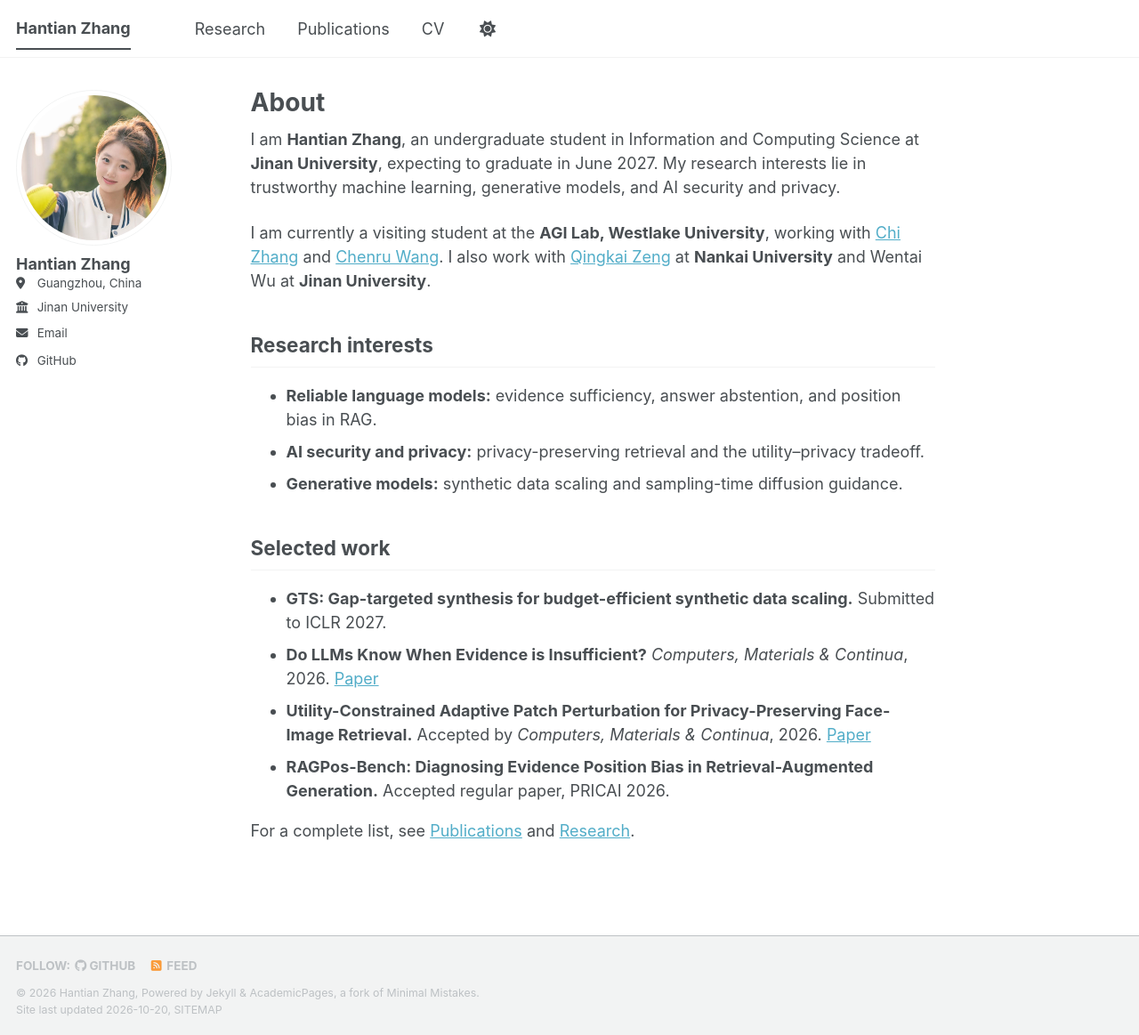
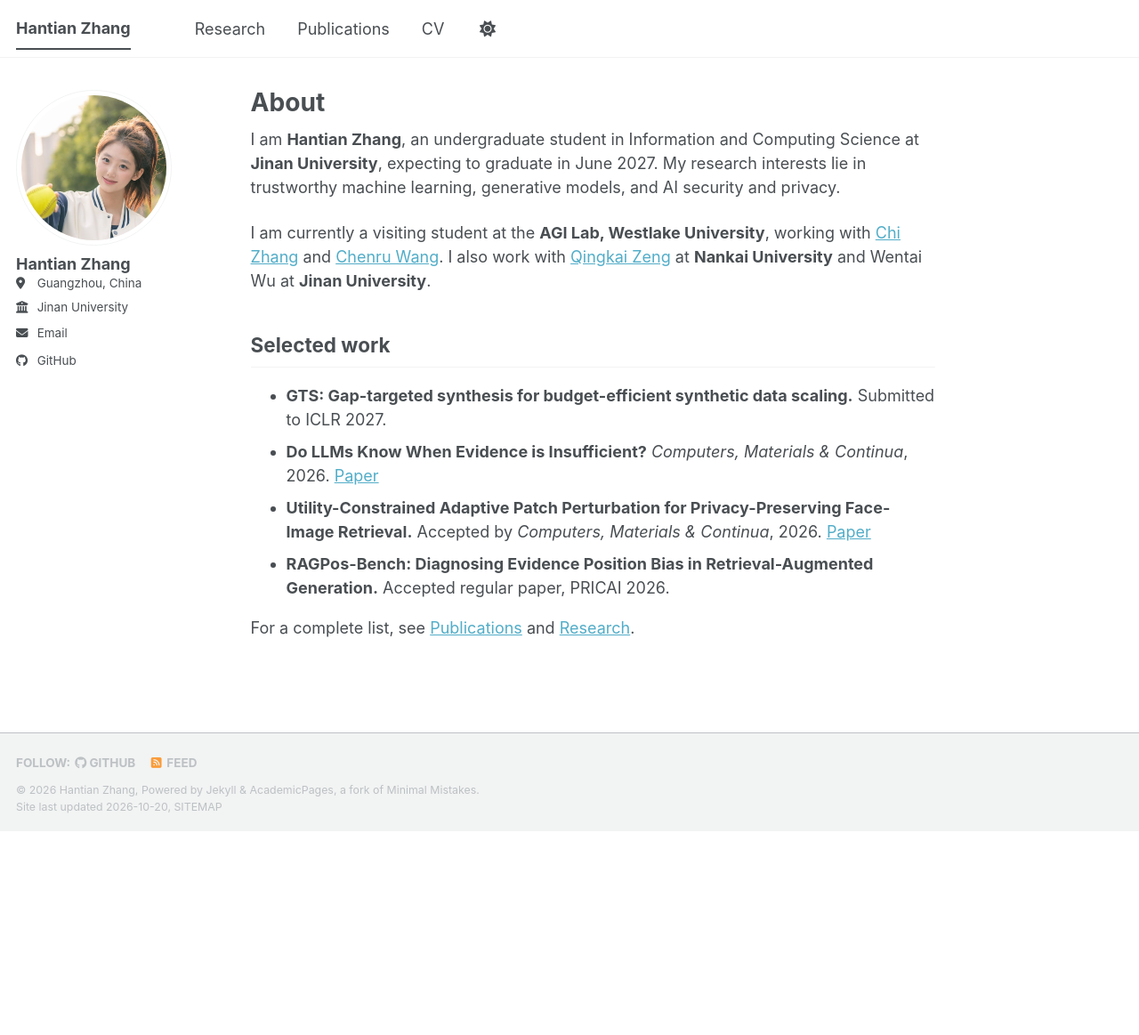
Before and after one commit to zht2005/zht2005.github.io, a Jekyll site: the page built from _pages/about.md, in a window 1280 px wide and 1163 px high. Shown: the whole window at 89% size. Built offline with Jekyll 4.4.1, drawn with Linux system fonts in a browser that asks for light colours; a style sheet for code colours, icons or effects is not loaded.

Commit message:
Remove repeated research interests section

```diff
--- a/_pages/about.md
+++ b/_pages/about.md
@@ -9,12 +9,6 @@ I am **Hantian Zhang**, an undergraduate student in Information and Computing Sc
 
 I am currently a visiting student at the **AGI Lab, Westlake University**, working with [Chi Zhang](https://icoz69.github.io/) and [Chenru Wang](https://winterccc.github.io/). I also work with [Qingkai Zeng](https://qingkaizeng.github.io/) at **Nankai University** and Wentai Wu at **Jinan University**.
 
-## Research interests
-
-- **Reliable language models:** evidence sufficiency, answer abstention, and position bias in RAG.
-- **AI security and privacy:** privacy-preserving retrieval and the utility–privacy tradeoff.
-- **Generative models:** synthetic data scaling and sampling-time diffusion guidance.
-
 ## Selected work
 
 - **GTS: Gap-targeted synthesis for budget-efficient synthetic data scaling.** Submitted to ICLR 2027.
```
